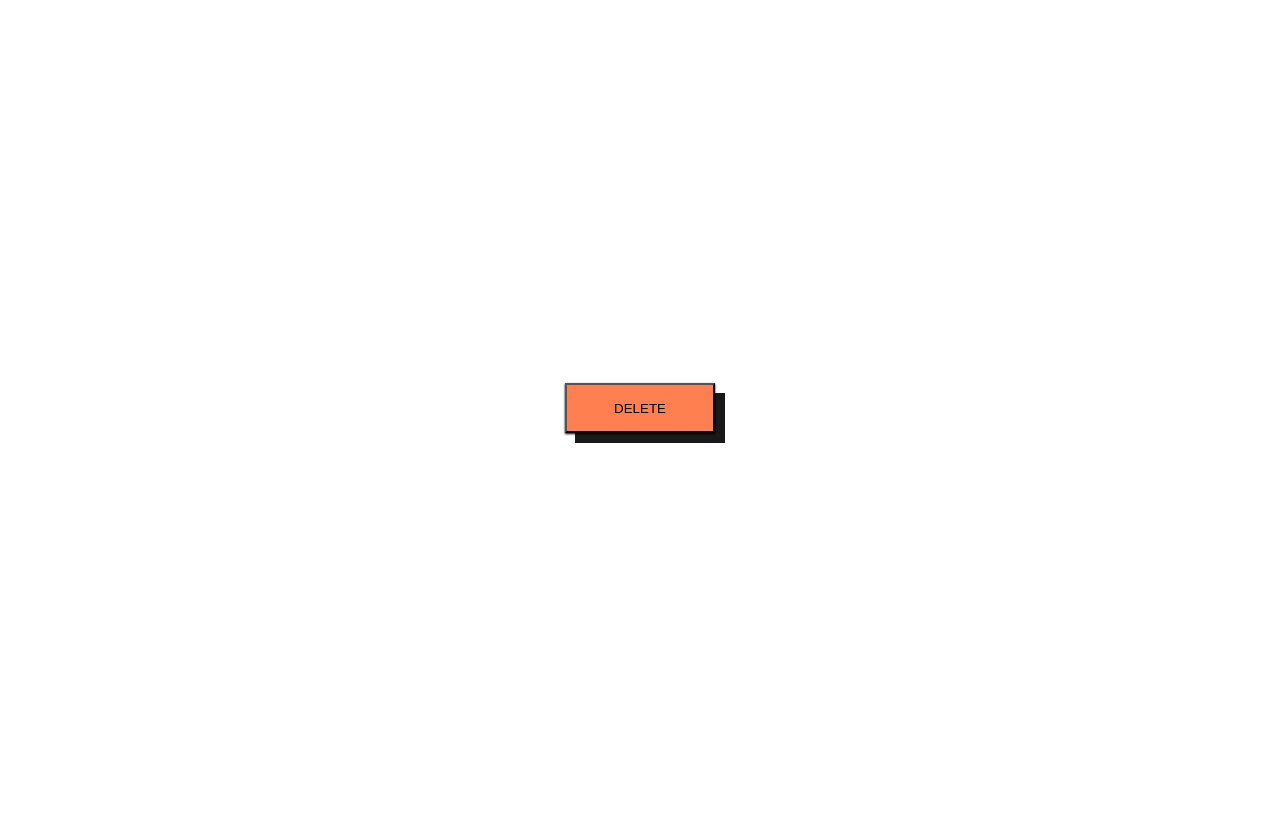
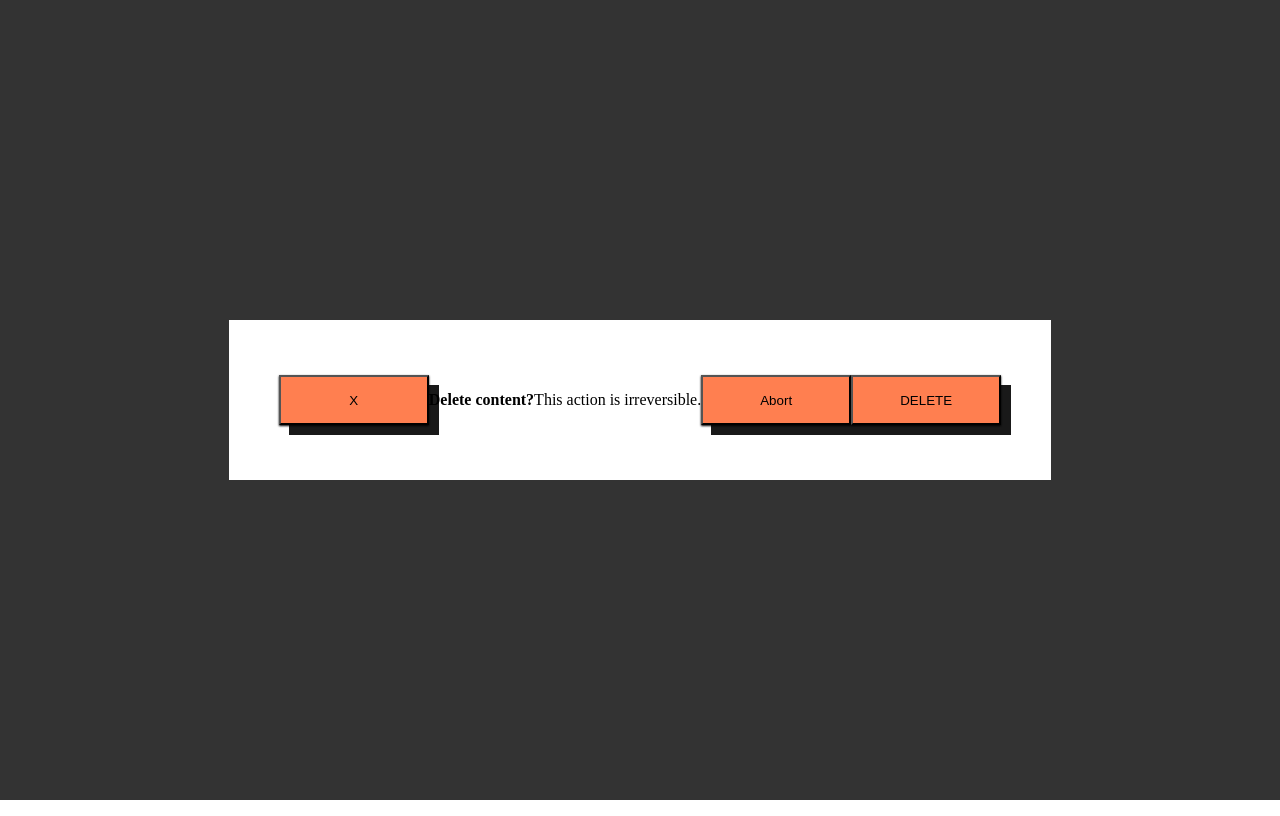
Before and after one commit to Rossowka/dialog, a React (Create React App) app: page / in a window 1280 px wide. Both pictures are taken after a click on the button "DELETE". Built offline with nearby package versions, Linux system fonts and the light colour scheme.

Commit message:
added: structure of dialog component

```diff
--- a/src/App.css
+++ b/src/App.css
@@ -1,5 +1,6 @@
 body {
     height: 100vh;
+    margin: 0;
 }
 
 div {
--- a/src/App.js
+++ b/src/App.js
@@ -4,16 +4,16 @@ import { Dialog } from './components/Dialog';
 
 
 function App() {
-  const [isActive, setIsActive] = useState(false);
+  const [isOpen, setIsOpen] = useState(false);
 
   const handleClick = (e) => {
-    setIsActive(e => !e);
+    setIsOpen(e => !e);
   };
 
   return (
     <div>
       <button onClick={handleClick}>DELETE</button>
-      {isActive ? <Dialog /> : console.log(false) }
+      {isOpen ? <Dialog /> : console.log(false) }
     </div>
   );
 }
--- a/src/components/Dialog/Dialog.js
+++ b/src/components/Dialog/Dialog.js
@@ -2,9 +2,18 @@ import React from 'react';
 import './styles.css';
 
 function Dialog() {
+
     return (
-        <div>
-
+        <div className='overlay'>
+            <div className='dialog'>
+                <button>X</button>
+                <h4>Delete content?</h4>
+                <p>This action is irreversible.</p>
+                <div>
+                    <button>Abort</button>
+                    <button>DELETE</button>
+                </div>
+            </div>
         </div>
     )
 }
--- a/src/components/Dialog/styles.css
+++ b/src/components/Dialog/styles.css
@@ -0,0 +1,12 @@
+.overlay {
+    height: 100vh;
+    width: 100vw;
+    position: absolute;
+    background-color: rgba(0, 0, 0, 0.8);
+}
+
+.dialog {
+    background-color: white;
+    padding: 50px 50px;
+    height: auto;
+}
```
Also changed, not shown: 1 other file (tests, documents, lock files or other folders).
